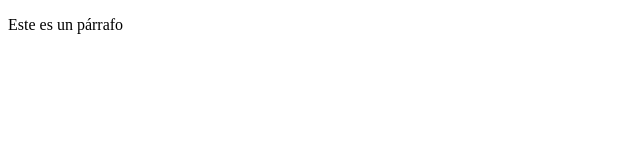
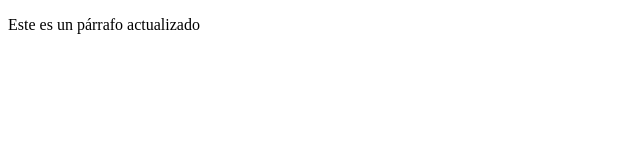
Before and after one commit to Bryan-source/demoProject, a plain HTML site: page index.html in a window 1280 px wide. Shown: the full height of the page, 0-640 px from the left. Drawn offline with Linux system fonts and the light colour scheme.

Commit message:
update p

```diff
--- a/index.html
+++ b/index.html
@@ -6,6 +6,6 @@
     <title>Prework Curse</title>
 </head>
 <body>
-    <p>Este es un párrafo</p>
+    <p>Este es un párrafo actualizado</p>
 </body>
 </html>
```
